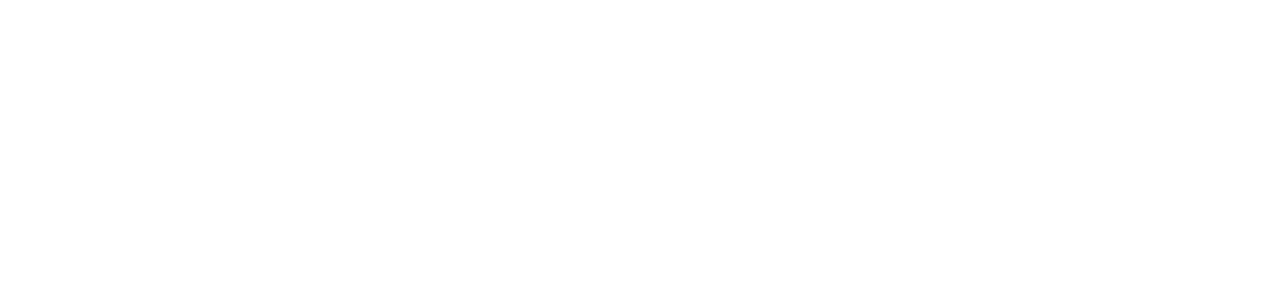
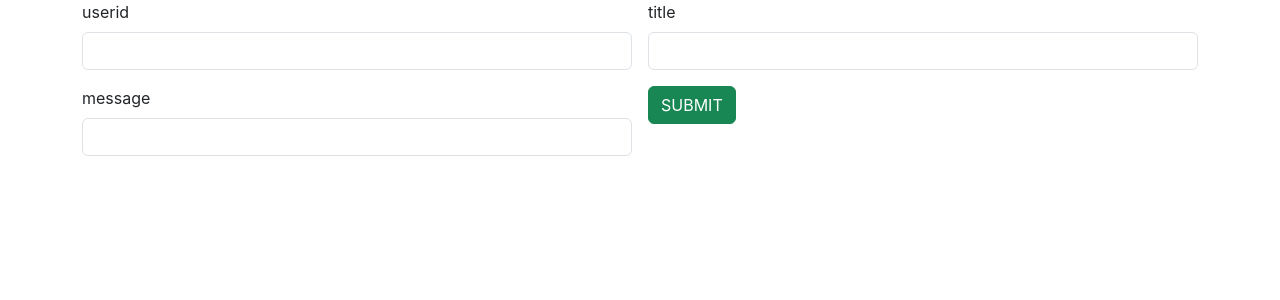
Before and after one commit to shonac54/blog_app, a React (Create React App) app: page /add in a window 1280 px wide. Shown: the top 300 px of the page. Built offline with nearby package versions, Linux system fonts and the light colour scheme.

Commit message:
add blog

```diff
--- a/src/App.js
+++ b/src/App.js
@@ -1,11 +1,15 @@
 import logo from './logo.svg';
 import './App.css';
+import { BrowserRouter, Route, Routes } from 'react-router-dom';
+import AddBlog from './components/AddBlog';
 
 function App() {
   return (
-    <div>
-
-    </div>
+    <BrowserRouter>
+    <Routes>
+      <Route path='add' element={<AddBlog/>}/>
+    </Routes>
+    </BrowserRouter>
   );
 }
 
--- /dev/null
+++ b/src/components/AddBlog.jsx
@@ -0,0 +1,64 @@
+import axios from 'axios'
+import React, { useState } from 'react'
+
+const AddBlog = () => {
+    const [inputField,changeINputField]=useState(
+        {
+        "userid":"",
+        "title":"",
+        "message":""
+    }
+    )
+    const inputHandler=(event)=>{
+        changeINputField({...inputField,[event.target.name]:event.target.value})
+    }
+
+    const readValue=()=>{
+        console.log(inputField)
+        axios.post("http://127.0.0.1:8000/blog/addblog/",inputField).then(
+            (response)=>{
+                alert(response.data.status)
+            }
+        )
+    }
+  return (
+    <div>
+
+        <div className="container">
+            <div className="row">
+                <div className="col col-12 col-sm-12 col-md-12 col-lg-12 col-xl-12 col-xxl-12">
+                    <div className="row g-3">
+                        <div className="col col-12 col-sm-6 col-md-6 col-lg-6 col-xl-6 col-xxl-6">
+
+                            <label htmlFor="" className="form-label">userid</label>
+                            <input type="text" className="form-control" name="userid" value={inputField.userid} onChange={inputHandler}/>
+
+                        </div>
+
+                        <div className="col col-12 col-sm-6 col-md-6 col-lg-6 col-xl-6 col-xxl-6">
+
+                            <label htmlFor="" className="form-label">title</label>
+                            <input type="text" className="form-control"  name="title" value={inputField.title} onChange={inputHandler} />
+
+                        </div>
+                        <div className="col col-12 col-sm-6 col-md-6 col-lg-6 col-xl-6 col-xxl-6">
+
+                            <label htmlFor="" className="form-label">message</label>
+                            <input type="text" className="form-control" name="message" value={inputField.message} onChange={inputHandler}/>
+
+                        </div>
+
+                        <div className="col col-12 col-sm-6 col-md-6 col-lg-6 col-xl-6 col-xxl-6">
+
+                            <button onClick={readValue} className="btn btn-success">SUBMIT</button>
+
+                        </div>
+                    </div>
+                </div>
+            </div>
+        </div>
+    </div>
+  )
+}
+
+export default AddBlog
```
